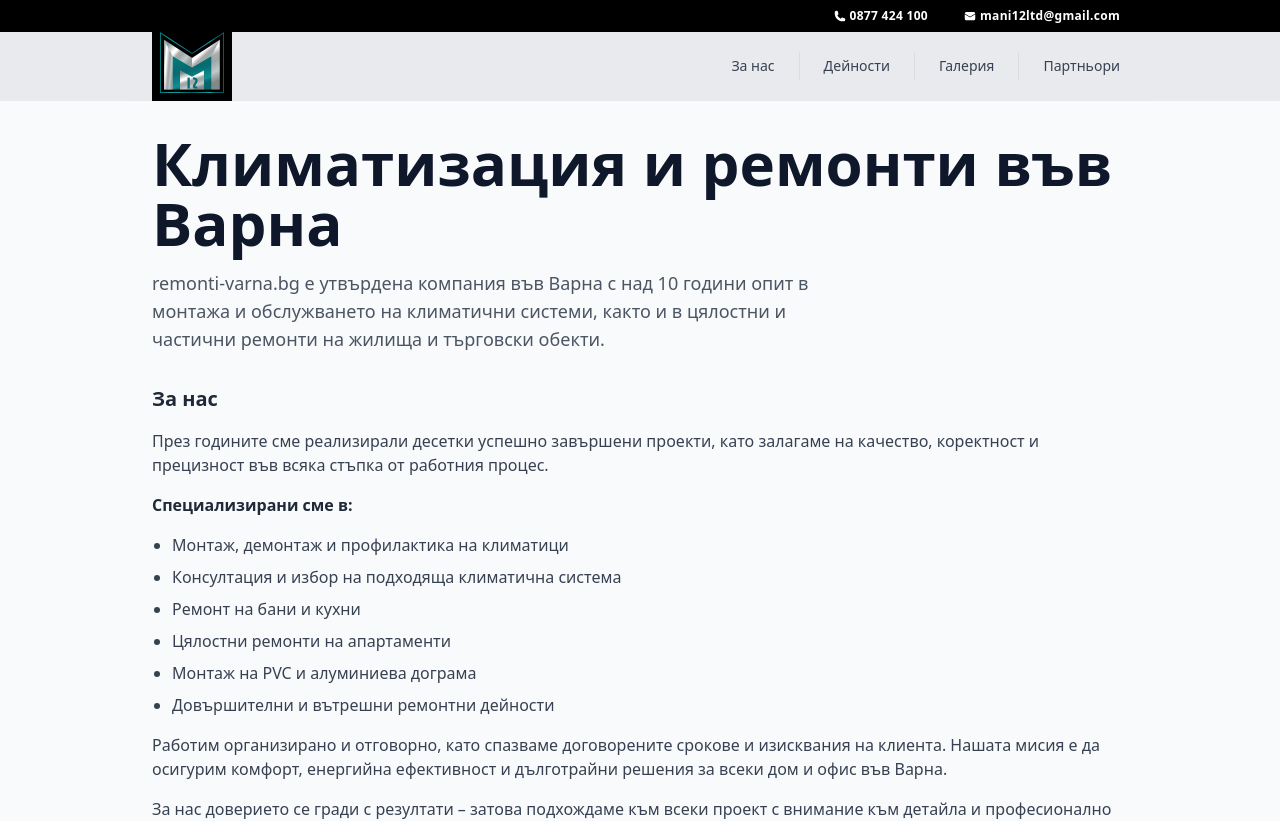
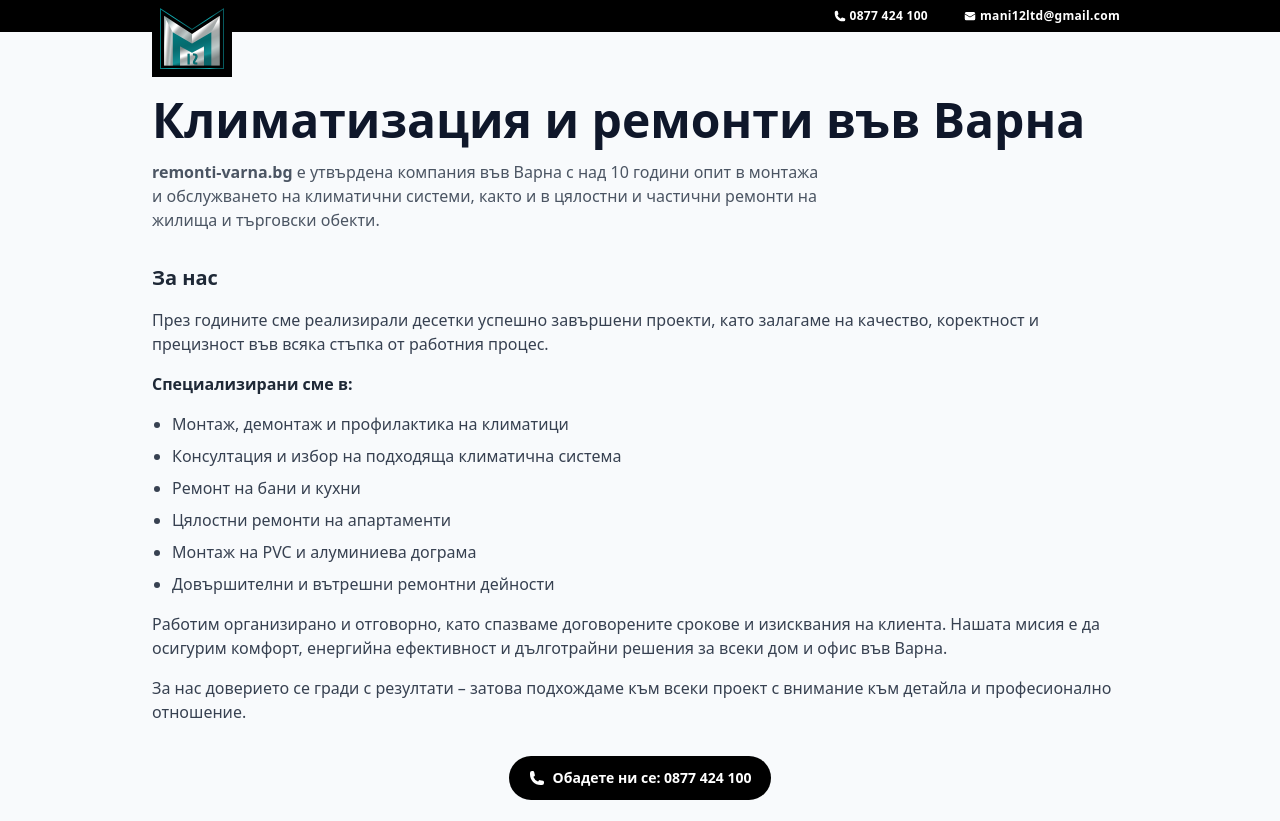
Before and after one commit to udarstudio/m12varna.com, a Nuxt app: page / in a window 1280 px wide. Shown: the top 821 px of the page. Built offline with nearby package versions, Linux system fonts and the light colour scheme.

Commit message:
fix: adjust SiteHeader styles and improve index page layout

```diff
--- a/assets/scss/site-header.scss
+++ b/assets/scss/site-header.scss
@@ -2,7 +2,7 @@
   &__logo {
     position: absolute;
     left: 1.5rem;
-    bottom: 0;
+    top: 0;
 
     img {
       width: 64px;
--- a/components/SiteHeader.vue
+++ b/components/SiteHeader.vue
@@ -10,17 +10,17 @@
       </a>
 
       <div
-        class="relative site-header__bar gap-5 bg-black px-6 flex items-center justify-between md:justify-end text-xs text-white"
+        class="relative site-header__bar gap-5 bg-black px-6 flex items-center justify-end text-xs text-white"
       >
         <a
           class="flex items-center p-2 gap-1 font-semibold tracking-wide hover:text-white/80"
-              :href="`tel:${appConfig.phoneNumberRaw}`"
+          :href="`tel:${appConfig.phoneNumberRaw}`"
         >
-              <PhoneIcon class="h-3 w-3" />
-              {{ appConfig.phoneNumber }}
-            </a>
+          <PhoneIcon class="h-3 w-3" />
+          {{ appConfig.phoneNumber }}
+        </a>
         <a
-          class="flex items-center p-2 gap-1 font-semibold tracking-wide hover:text-white/80"
+          class="items-center p-2 gap-1 font-semibold tracking-wide hover:text-white/80 hidden md:flex"
           href="mailto:mani12ltd@gmail.com"
         >
           <EnvelopeIcon class="h-3 w-3" />
@@ -28,7 +28,7 @@
         </a>
       </div>
 
-      <nav class="w-full border-b border-gray-200">
+      <!-- <nav class="w-full border-b border-gray-200">
         <div
           class="mx-auto flex max-w-5xl items-center justify-between px-6 py-4 text-sm text-gray-700"
         >
@@ -58,6 +58,7 @@
             </li>
           </ul>
         </div>
+
         <div
           v-if="isMenuOpen"
           class="absolute top-full left-0 right-0 border-t border-gray-200 bg-white md:hidden"
@@ -74,7 +75,7 @@
             </li>
           </ul>
         </div>
-      </nav>
+      </nav> -->
     </div>
   </header>
 </template>
--- a/pages/index.vue
+++ b/pages/index.vue
@@ -34,16 +34,17 @@ useHead({
 </script>
 
 <template>
-  <main class="mx-auto flex max-w-5xl flex-col gap-8 px-6 pb-16 pt-8">
+  <main class="mx-auto flex max-w-5xl flex-col gap-8 px-6 py-16">
     <div class="flex flex-col gap-4">
-      <h1 class="text-3xl font-semibold leading-tight sm:text-6xl">
+      <h1 class="text-3xl md:text-5xl font-semibold leading-tight">
         Климатизация и ремонти във Варна
       </h1>
-      <p class="max-w-2xl text-lg text-gray-600">
-        {{ appConfig.siteName }} е утвърдена компания във Варна с над 10 години опит в монтажа и
-        обслужването на климатични системи, както и в цялостни и частични ремонти на жилища и
-        търговски обекти.
-      </p>
+
+      <h2 class="max-w-2xl text-gray-600">
+        <strong>{{ appConfig.siteName }}</strong> е утвърдена компания във Варна с над 10 години
+        опит в монтажа и обслужването на климатични системи, както и в цялостни и частични ремонти
+        на жилища и търговски обекти.
+      </h2>
     </div>
 
     <div class="space-y-4 text-base text-gray-700">
```
